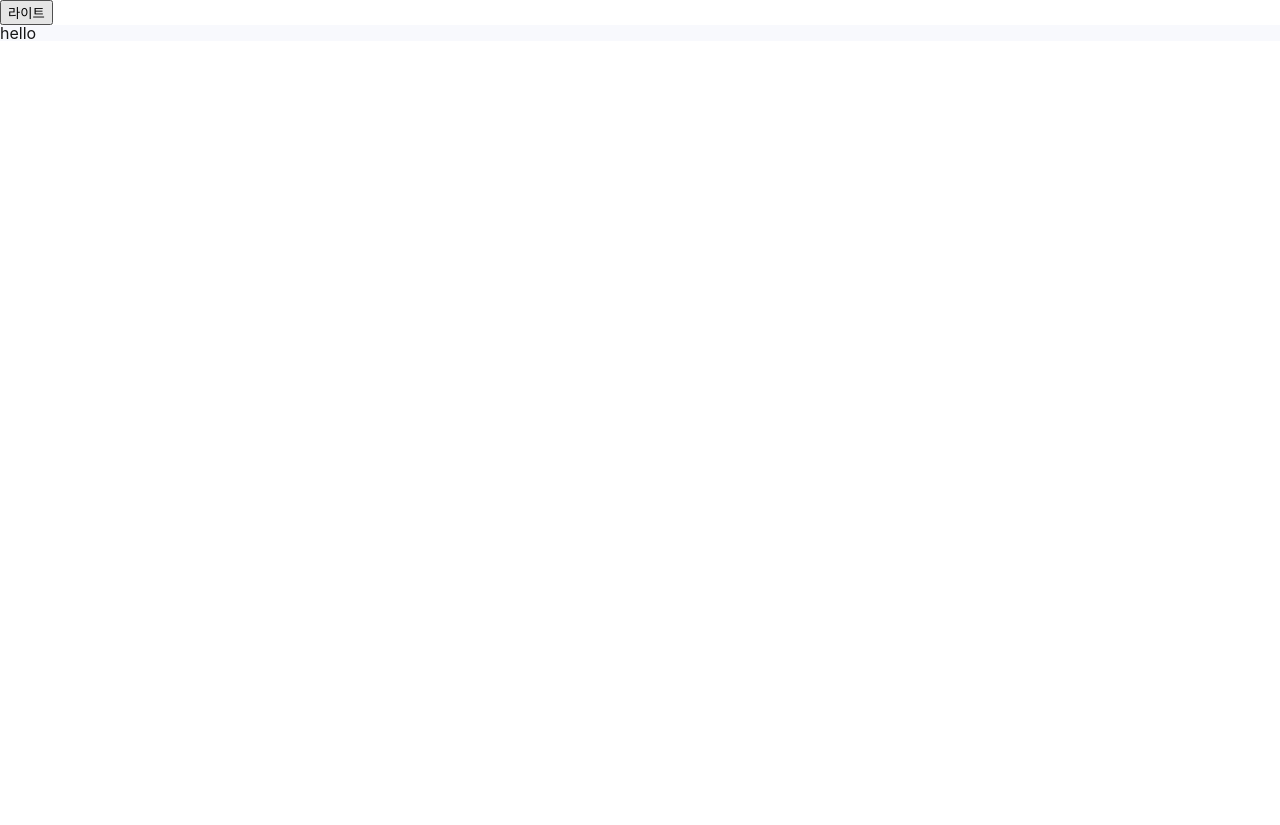
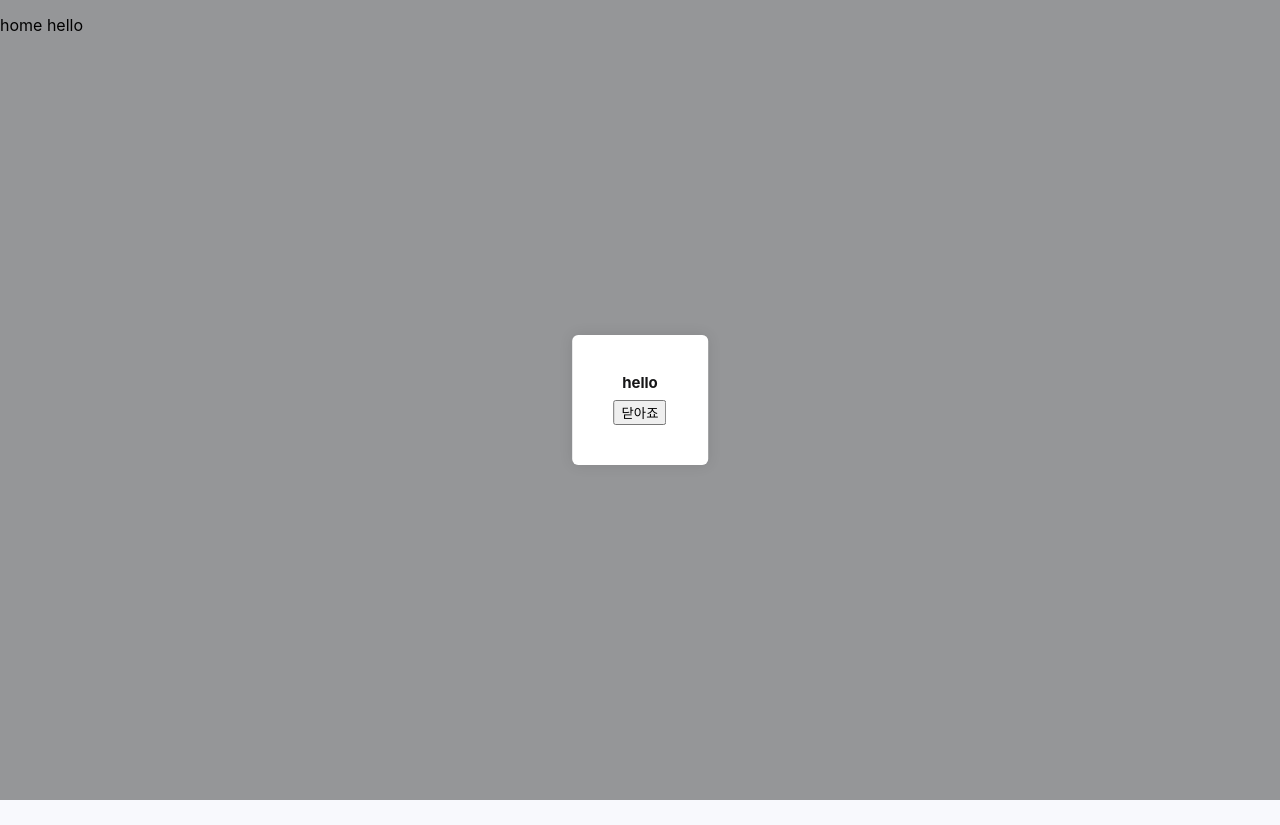
Before and after one commit to dahui-sharon-kim/blog-by-sharon-v1, a React (Create React App) app: page / in a window 1280 px wide. Before the commit the page ends 800 px from the top, so only its background shows below. Built offline with nearby package versions, Linux system fonts and the light colour scheme.

Commit message:
feat: create new modal components

```diff
--- a/package.json
+++ b/package.json
@@ -15,7 +15,9 @@
     "firebase": "^9.17.1",
     "react": "^18.2.0",
     "react-dom": "^18.2.0",
+    "react-router-dom": "^6.8.1",
     "react-scripts": "5.0.1",
+    "redux": "^4.2.1",
     "styled-components": "^5.3.6",
     "styled-reset": "^4.4.5",
     "typescript": "^4.9.5",
--- a/src/App.tsx
+++ b/src/App.tsx
@@ -1,6 +1,7 @@
-import React, { useState } from "react";
+import { useState } from "react";
 import { ThemeProvider } from "styled-components";
-import Home from "./components/home";
+import MainHeader from "./components/Header/MainHeader";
+import Home from "./pages/home";
 import GlobalStyle from "./theme/globalStyles";
 import { lightMode, darkMode } from "./theme/theme";
 
@@ -13,7 +14,8 @@ function App() {
         <button onClick={() => setMode((prev) => !prev)}>
           {isLightMode ? "라이트" : "다크"}
         </button>
-        <Home>hello</Home>
+        <MainHeader />
+        <Home />
       </div>
     </ThemeProvider>
   );
--- /dev/null
+++ b/src/components/Header/MainHeader.tsx
@@ -0,0 +1,43 @@
+import styled from "styled-components";
+
+const Wrapper = styled.div`
+  width: 100vw;
+  height: 50px;
+  display: flex;
+  background-color: ${(props) => props.theme.body};
+  flex-direction: row;
+  align-items: center;
+  justify-content: flex-start;
+  position: fixed;
+  top: 0;
+  z-index: 20;
+`;
+
+const MainPageHeaderButton = styled.div`
+  display: flex;
+  flex-direction: column;
+  align-items: center;
+  justify-content: center;
+  margin: 10px;
+  cursor: pointer;
+  & > h3 {
+    margin: 0;
+    font-size: 17px;
+    color: var(--white);
+  }
+`;
+
+const renderMainPageHeaderButton = (text: string) => {
+  return (
+    <MainPageHeaderButton
+      onClick={() => {
+        alert(text);
+      }}
+    >
+      <h3>{text}</h3>
+    </MainPageHeaderButton>
+  );
+};
+export default function MainHeader() {
+  return <Wrapper>home hello</Wrapper>;
+}
--- /dev/null
+++ b/src/components/Modal/Modal.tsx
@@ -0,0 +1,204 @@
+import styled, { keyframes } from "styled-components";
+import { Props } from "../../interfaces";
+
+export const ModalWrapper = styled.div`
+  position: fixed;
+  top: 0;
+  bottom: 0;
+  left: 0;
+  right: 0;
+  background-color: rgba(0, 0, 0, 0.4);
+  display: flex;
+  justify-content: center;
+  align-items: center;
+  z-index: 30;
+`;
+
+const boxDropAnimation = keyframes`
+  0% {
+    opacity: 0%;
+    transform: translate(-50%, -100%);
+  }
+  70% {
+    transform: translate(-50%, -30%)
+  }
+  100% {
+    opacity: 100%;
+    transform: translate(-50%, -50%)
+  }
+`;
+
+export const Modal = styled.div<Props>`
+  position: fixed;
+  width: ${(props) => props.width}px;
+  height: ${(props) => props.height}px;
+  top: 50%;
+  left: 50%;
+  padding: 30px 40px 40px 40px;
+  transform: translate(-50%, -50%);
+  text-align: center;
+  z-index: 40;
+  background-color: var(--white);
+  box-shadow: var(--shadow1);
+  border-radius: var(--border-radius2);
+  display: flex;
+  flex-direction: column;
+  align-items: center;
+  justify-content: flex-start;
+  animation: ${boxDropAnimation} 300ms linear;
+  & > h3 {
+    font-size: ${(props) => (props.fontSize ? props.fontSize : 15)}px;
+    margin: 10px;
+  }
+`;
+
+const ModalButtonContainer = styled.button<Props>`
+  width: ${(props) => props.width};
+  height: ${(props) => props.height};
+  margin: ${(props) => props.margin};
+  font-size: 16px;
+  background: ${(props) =>
+    props.isInvalid
+      ? "var(--lightgray4)"
+      : props.backgroundColor
+      ? props.backgroundColor
+      : "var(--blue-main)"};
+  color: ${(props) => (props.isInvalid ? "var(--gray-main)" : "var(--white)")};
+  border-radius: 6px;
+  border: none;
+  display: flex;
+  flex-direction: row;
+  align-items: center;
+  justify-content: center;
+  & > h3 {
+    font-size: 16px;
+  }
+  & > p {
+    font-size: 13px;
+  }
+`;
+
+export function ModalButton({
+  children,
+  width,
+  height,
+  margin,
+  backgroundColor,
+  isInvalid,
+  onClick,
+}: Props) {
+  return (
+    <ModalButtonContainer
+      width={width}
+      height={height}
+      margin={margin}
+      backgroundColor={backgroundColor}
+      isInvalid={isInvalid}
+      onClick={onClick}
+    >
+      {children}
+    </ModalButtonContainer>
+  );
+}
+
+export const InputContainer = styled.div<Props>`
+  width: ${(props) => props.width}px;
+  height: ${(props) => props.height}px;
+  margin: ${(props) => props.margin};
+`;
+
+export const Input = styled.input<Props>`
+  width: 100%;
+  height: ${(props) => props.height};
+  border-radius: ${(props) => props.borderRadius};
+  border: 1px solid var(--lightgray4);
+  background-color: ${(props) => props.backgroundColor};
+  margin: ${(props) => props.margin};
+  padding: 4px 13px;
+  outline: none;
+  box-sizing: border-box;
+  font-size: 16px;
+`;
+
+export const ErrorMessageContainer = styled.div`
+  height: 20px;
+  & > p {
+    font-size: 12px;
+    color: var(--red);
+    margin: 5px 0;
+  }
+`;
+
+export const ModalForm = styled.form`
+  width: 100%;
+  margin-top: 30px;
+  display: flex;
+  flex-direction: column;
+  align-items: center;
+  justify-content: center;
+`;
+
+export const TitleArea = styled.div`
+  width: 100%;
+  display: flex;
+  flex-direction: row;
+  align-items: center;
+  justify-content: center;
+  margin-bottom: 10px;
+  & > h1 {
+    font-size: 20px;
+    margin-left: 10px;
+    color: var(--black);
+  }
+`;
+
+const SocialSignInDividerContainer = styled.div<Props>`
+  display: flex;
+  flex-direction: row;
+  align-items: center;
+  justify-content: space-between;
+  width: 100%;
+  margin: ${(props) => props.margin};
+  & > p {
+    font-size: 13px;
+    color: var(--lightgray4);
+  }
+`;
+
+const Divider = styled.div`
+  width: 43%;
+  height: 1px;
+  background-color: var(--lightgray4);
+`;
+
+export function SocialSignInDivider({ margin }: Props) {
+  return (
+    <SocialSignInDividerContainer margin={margin}>
+      <Divider />
+      <p> or </p>
+      <Divider />
+    </SocialSignInDividerContainer>
+  );
+}
+
+export function SignInModal({ children, isOpen, handleClose, width }: Props) {
+  if (!isOpen) {
+    return null;
+  }
+  return (
+    <ModalWrapper onClick={handleClose}>
+      <Modal
+        width={width}
+        isOpen={isOpen}
+        onClick={(event: React.MouseEvent<HTMLElement>) => {
+          event.stopPropagation();
+        }}
+      >
+        <h3>{children}</h3>
+        <button type="button" onClick={handleClose}>
+          닫아죠
+        </button>
+      </Modal>
+    </ModalWrapper>
+  );
+}
--- /dev/null
+++ b/src/interfaces/index.ts
@@ -0,0 +1,20 @@
+export interface CommentType {
+  writer: string;
+  createdAt: string;
+}
+
+export interface Props {
+  children: any;
+  width?: number;
+  height?: number;
+  fontSize?: number;
+  margin?: string;
+  padding?: string;
+  isInvalid?: boolean;
+  isOpen?: boolean;
+  backgroundColor?: string;
+  borderRadius?: string;
+
+  onClick?: any;
+  handleClose?: () => void;
+}
--- a/src/components/home/index.tsx
+++ b/src/pages/home/index.tsx
@@ -1,11 +1,17 @@
 import styled from "styled-components";
+import SignIn from "../signUp";
 
 const Wrapper = styled.div`
-  width: 100%;
+  width: 100vw;
+  min-height: 100vh;
   color: ${(props) => props.theme.text};
   background-color: ${(props) => props.theme.body};
 `;
 
-export default function Home({ children = "" }) {
-  return <Wrapper>{children}</Wrapper>;
+export default function Home() {
+  return (
+    <Wrapper>
+      <SignIn />
+    </Wrapper>
+  );
 }
--- /dev/null
+++ b/src/pages/signUp/index.tsx
@@ -0,0 +1,18 @@
+import { useState } from "react";
+import { SignInModal } from "../../components/Modal/Modal";
+
+export default function SignIn() {
+  const [name, setName] = useState("");
+  const [userName, setUserName] = useState("");
+  const [password, setPassword] = useState("");
+  const [passwordConfirm, setPasswordConfirm] = useState("");
+  const [alertMessage, setAlertMessage] = useState("");
+  const [page, setPage] = useState(1);
+  const [isModalOpen, setModalOpen] = useState(true);
+
+  return (
+    <SignInModal isOpen={isModalOpen} handleClose={() => setModalOpen(false)}>
+      hello
+    </SignInModal>
+  );
+}
```
Also changed, not shown: 2 other files (tests, documents, lock files or other folders).
